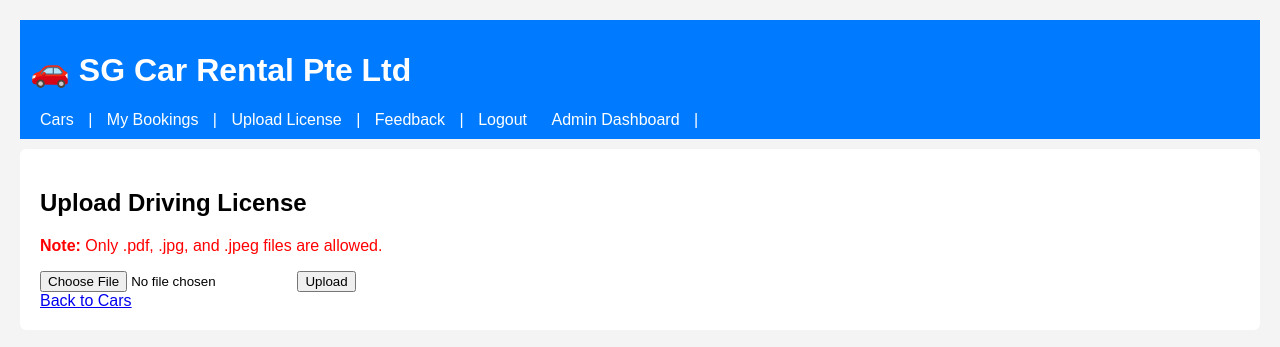
After one commit to 202ILKIJ/sg-car-rental, a Flask app: page /upload_license in a window 1280 px wide. The commit adds this page. Shown: the top 347 px of the page. Run offline with Flask 3, Linux system fonts and the light colour scheme; a user stored in the database is signed in.

Commit message:
Added secure file upload with extension restrictions (.pdf, .jpg, .jpeg)

```diff
--- a/app.py
+++ b/app.py
@@ -1,15 +1,26 @@
+import os
 from flask import Flask, request, redirect, render_template, session
 from werkzeug.security import generate_password_hash, check_password_hash
 import sqlite3
+import time
 from datetime import timedelta
-import os
+from werkzeug.utils import secure_filename
 
 
 app = Flask(__name__)
-app.secret_key = 'insecure_secret_key'  # ⚠️ For demo only
 app.permanent_session_lifetime = timedelta(minutes=10)  # Session expires after 10 minutes
+app.secret_key = 'insecure_secret_key'
 
 
+ALLOWED_EXTENSIONS = {'pdf', 'jpg', 'jpeg'}
+UPLOAD_FOLDER = 'uploads'
+app.config['UPLOAD_FOLDER'] = UPLOAD_FOLDER
+
+# Ensure folder exists
+os.makedirs(app.config['UPLOAD_FOLDER'], exist_ok=True)
+
+def allowed_file(filename):
+    return '.' in filename and filename.rsplit('.', 1)[1].lower() in ALLOWED_EXTENSIONS
 
 # --- Helper function for DB connection ---
 def get_db_connection():
@@ -156,6 +167,22 @@ def logout():
     session.clear()
     return redirect('/login')
 
+@app.route('/upload_license', methods=['GET', 'POST'])
+def upload_license():
+    if 'username' not in session:
+        return redirect('/login')
+
+    msg = ''
+    if request.method == 'POST':
+        file = request.files.get('license')
+        if file and allowed_file(file.filename):
+            filename = secure_filename(f"{session['username']}_{int(time.time())}.{file.filename.rsplit('.', 1)[1].lower()}")
+            filepath = os.path.join(app.config['UPLOAD_FOLDER'], filename)
+            file.save(filepath)
+            msg = 'Upload successful.'
+        else:
+            msg = 'Invalid file type. Only PDF and JPG/JPEG allowed.'
+    return render_template('upload_license.html', msg=msg)
 
 if __name__ == '__main__':
     app.run(host='0.0.0.0', port=5000)
--- a/templates/layout.html
+++ b/templates/layout.html
@@ -10,6 +10,7 @@
         <nav>
             <a href="/cars">Cars</a> |
             <a href="/my_bookings">My Bookings</a> |
+            <a href="{{ url_for('upload_license') }}">Upload License</a> |
             <a href="/feedback">Feedback</a> |
             <a href="/logout">Logout</a>
             <a href="/admin_dashboard">Admin Dashboard</a> |
--- /dev/null
+++ b/templates/upload_license.html
@@ -0,0 +1,16 @@
+{% extends "layout.html" %}
+{% block content %}
+<h2>Upload Driving License</h2>
+<p style="color: red;"><strong>Note:</strong> Only .pdf, .jpg, and .jpeg files are allowed.</p>
+
+<form method="post" enctype="multipart/form-data">
+    <input type="file" name="license" accept=".pdf,.jpg,.jpeg" required>
+    <button type="submit">Upload</button>
+</form>
+
+{% if msg %}
+    <p style="color:green;">{{ msg }}</p>
+{% endif %}
+
+<a href="{{ url_for('cars') }}">Back to Cars</a>
+{% endblock %}
```
Also changed, not shown: uploads/sam_1749965510.jpg (added).
